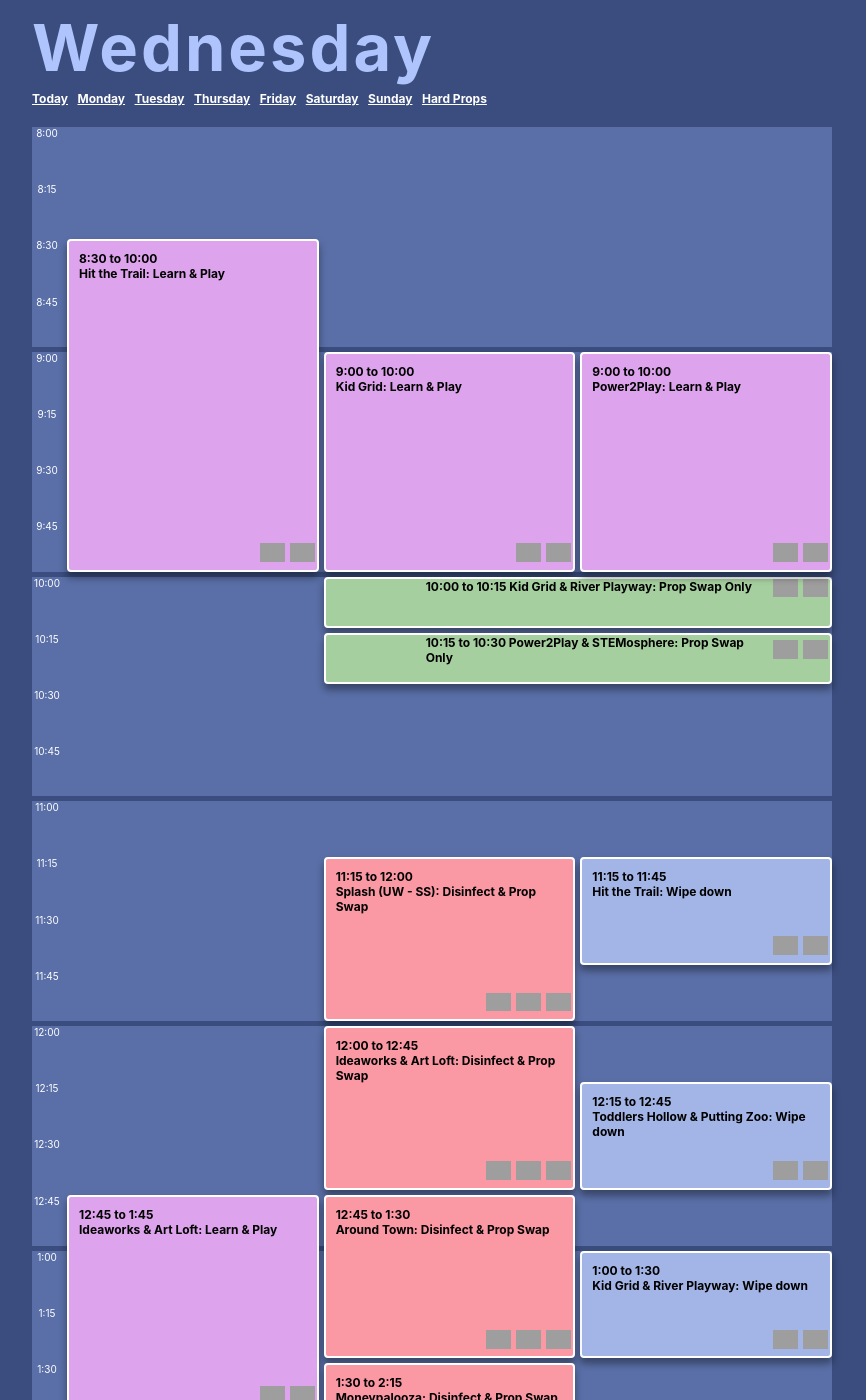
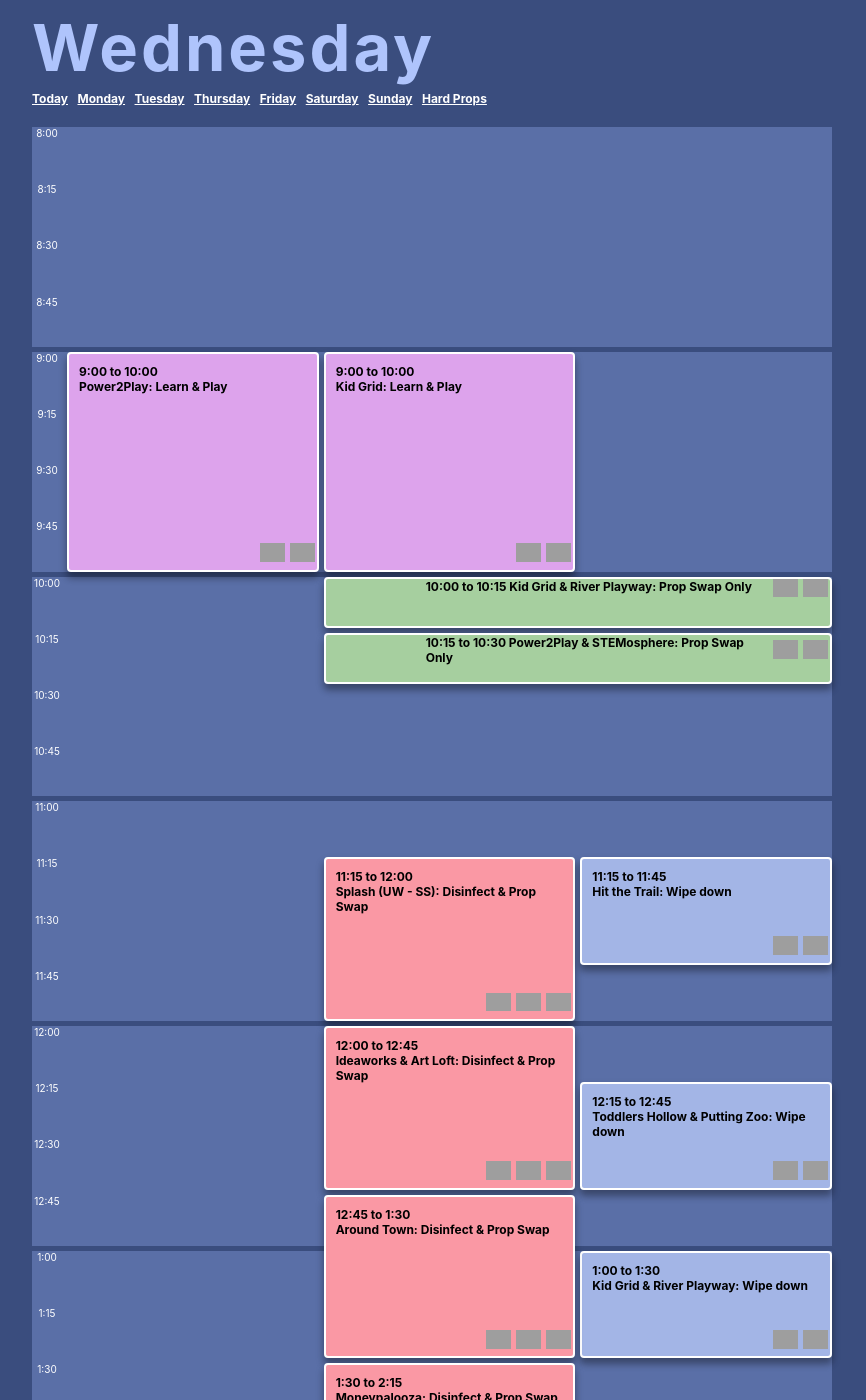
Before and after one commit to UnicycleDumpTruck/skdout, a Jekyll site: the page built from wednesday.markdown, in a window 1280 px wide and 1400 px high. Shown: the whole window, without its empty margins (208-1074 px from the left). Built offline with Jekyll 4.4.1, drawn with Linux system fonts in a browser that asks for light colours; grey boxes are pictures that could not be loaded.

```diff
--- a/_data/events.yml
+++ b/_data/events.yml
@@ -292,8 +292,8 @@
   time_range: 1:00 to 1:30
   weekday: Wednesday
 - class: learn_and_play
-  col_end: 5
-  col_start: 4
+  col_end: 3
+  col_start: 2
   end: *id007
   end_row: 9
   end_string: '10:00'
@@ -449,20 +449,20 @@
   task: Disinfect & Prop Swap
   time_range: 12:00 to 12:45
   weekday: Wednesday
-- class: learn_and_play
-  col_end: 3
-  col_start: 2
-  end: *id014
-  end_row: 24
-  end_string: '1:45'
-  end_time: !!python/object/apply:pandas._libs.tslibs.timestamps.Timestamp
-  - 1577886300000000000
-  - null
-  - null
-  icons: *id001
-  location: Ideaworks & Art Loft
-  long_location: null
-  row: 2
+- class: spray_and_swap
+  col_end: 4
+  col_start: 3
+  end: *id016
+  end_row: 23
+  end_string: '1:30'
+  end_time: !!python/object/apply:pandas._libs.tslibs.timestamps.Timestamp
+  - 1577885400000000000
+  - null
+  - null
+  icons: *id002
+  location: Around Town
+  long_location: null
+  row: 3
   start: *id015
   start_row: 20
   start_string: '12:45'
@@ -470,30 +470,6 @@
   - 1577882700000000000
   - null
   - null
-  task: Learn & Play
-  time_range: 12:45 to 1:45
-  weekday: Wednesday
-- class: spray_and_swap
-  col_end: 4
-  col_start: 3
-  end: *id016
-  end_row: 23
-  end_string: '1:30'
-  end_time: !!python/object/apply:pandas._libs.tslibs.timestamps.Timestamp
-  - 1577885400000000000
-  - null
-  - null
-  icons: *id002
-  location: Around Town
-  long_location: null
-  row: 3
-  start: *id015
-  start_row: 20
-  start_string: '12:45'
-  start_time: !!python/object/apply:pandas._libs.tslibs.timestamps.Timestamp
-  - 1577882700000000000
-  - null
-  - null
   task: Disinfect & Prop Swap
   time_range: 12:45 to 1:30
   weekday: Wednesday
@@ -520,32 +496,6 @@
   - null
   task: Disinfect & Prop Swap
   time_range: 1:30 to 2:15
-  weekday: Wednesday
-- class: learn_and_play
-  col_end: 3
-  col_start: 2
-  end: *id007
-  end_row: 9
-  end_string: '10:00'
-  end_time: !!python/object/apply:pandas._libs.tslibs.timestamps.Timestamp
-  - 1577872800000000000
-  - null
-  - null
-  icons: *id001
-  location: HTT
-  long_location: Hit the Trail
-  row: 2
-  start: !!python/object/apply:datetime.time
-  - !!binary |
-    CB4AAAAA
-  start_row: 3
-  start_string: '8:30'
-  start_time: !!python/object/apply:pandas._libs.tslibs.timestamps.Timestamp
-  - 1577867400000000000
-  - null
-  - null
-  task: Learn & Play
-  time_range: 8:30 to 10:00
   weekday: Wednesday
 - class: wipe_down
   col_end: 5
```
